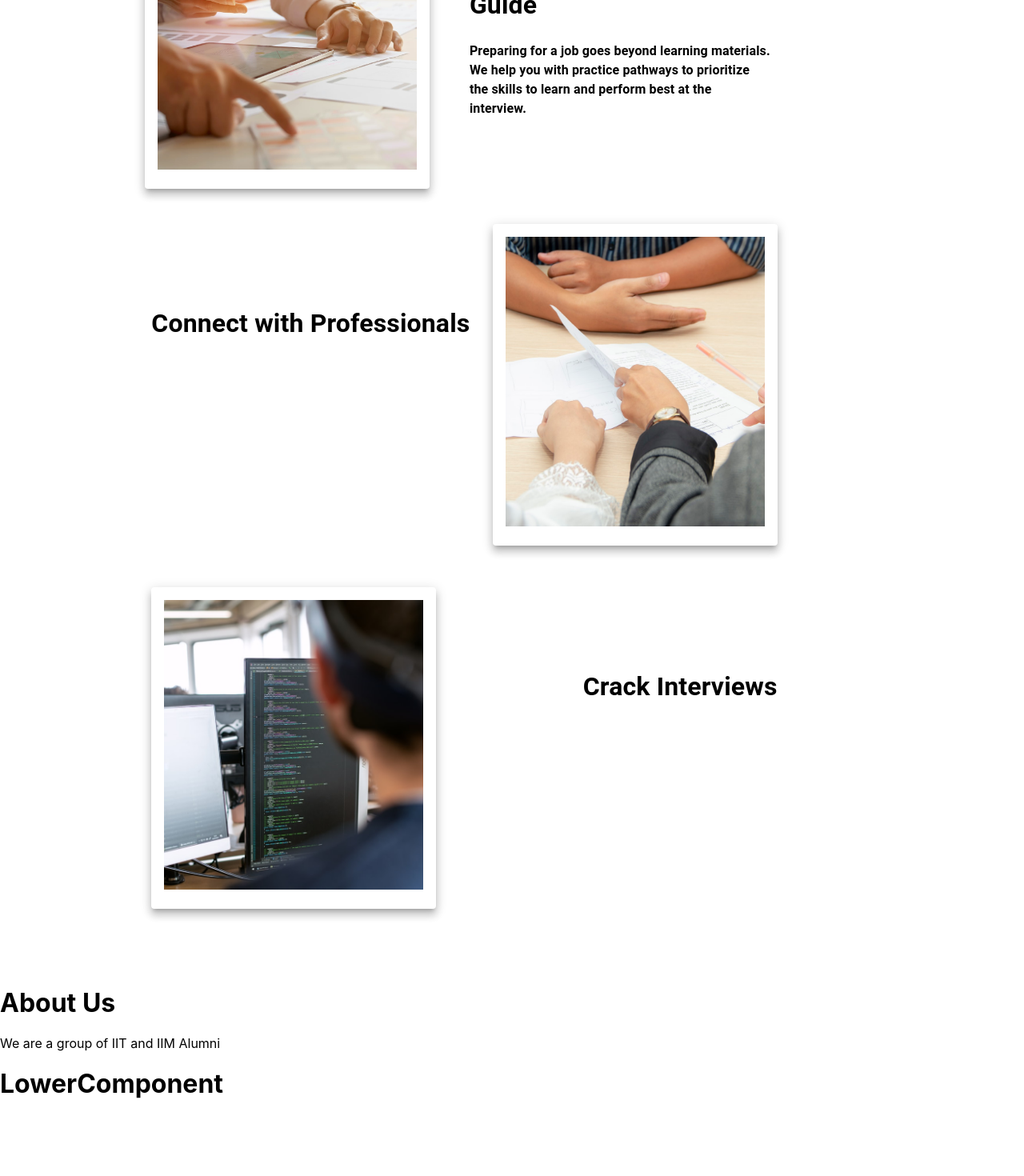
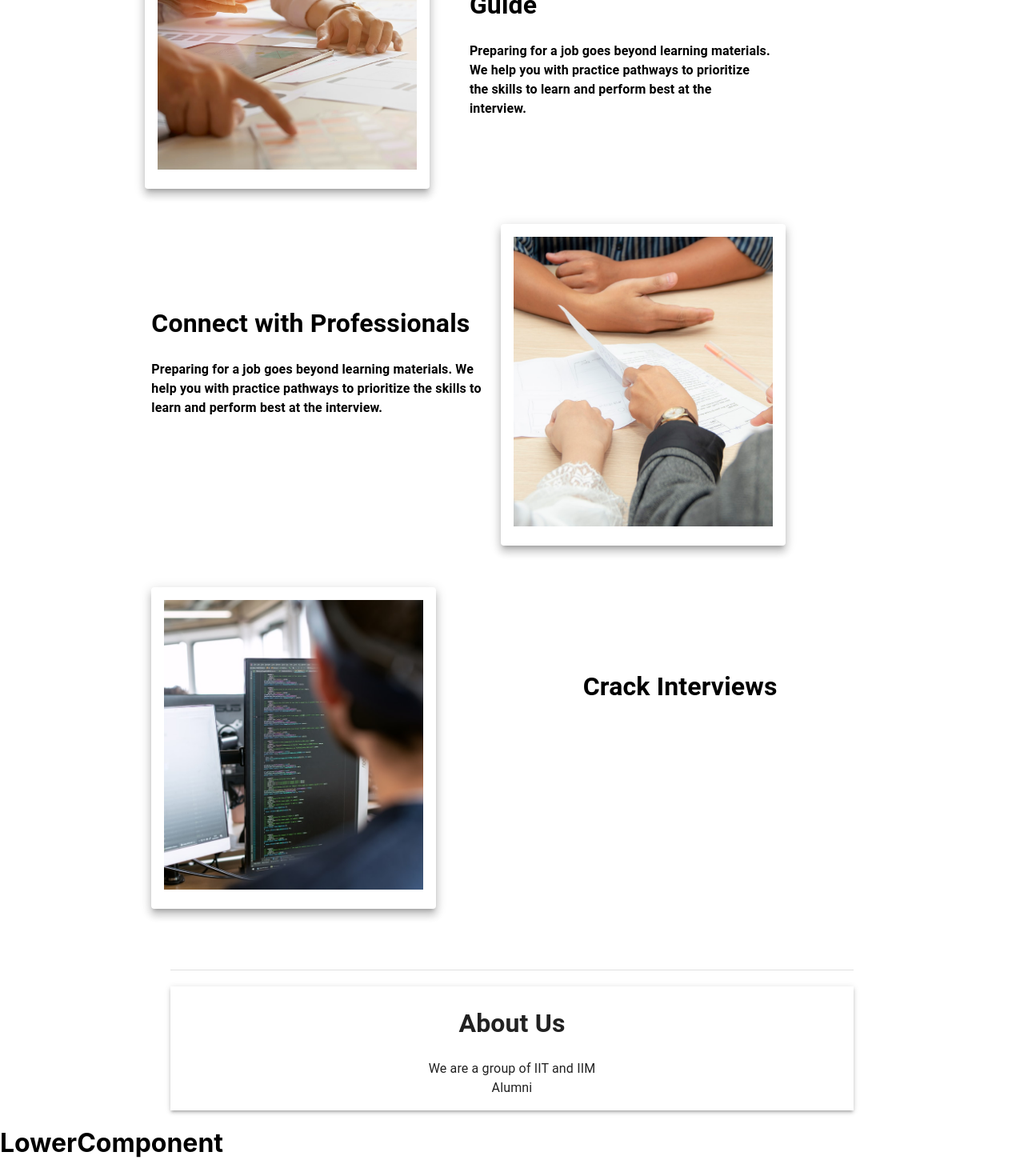
Before and after one commit to nikhilrai637/landingPage, a React (Create React App) app: page /home in a window 1280 px wide. Shown: the part 1838-3308 px from the top of the page at 80% size. Before the commit the page ends 3234 px from the top, so only its background shows below. Built offline with nearby package versions, Linux system fonts and the light colour scheme.

Commit message:
About Us added

```diff
--- a/src/Home/AboutUs/About.js
+++ b/src/Home/AboutUs/About.js
@@ -1,11 +1,36 @@
 import React from 'react'
 import CentralParagraph from './CentralParagraph'
 import LowerComponent from './LowerComponent/LowerComponent'
+import { Grid, Typography } from '@material-ui/core'
+import { Paper } from '@material-ui/core';
+import { Divider } from '@material-ui/core';
 
 function About() {
     return (
         <div>
-            <h1>About Us</h1>
+
+
+        <Grid item container>
+            <Grid item xs={2} />
+               <Grid item xs={8}>
+                   <Divider style={{marginBottom:"20px"}} />
+                   <Paper elevation={3} variant="elevation" square>
+
+                   <Grid container justify="center">
+                  <Grid item xs={3} style={{textAlign:"center"}}>
+                      <Typography>
+                          <h1>About Us</h1>
+                          <p> We are a group of IIT and IIM Alumni</p>
+                      </Typography>
+                  </Grid>
+              </Grid>
+                   </Paper>
+
+                  </Grid>
+                <Grid item xs={2} />
+              </Grid>
+
+
             <CentralParagraph/>
             <LowerComponent/>
         </div>
--- a/src/Home/AboutUs/CentralParagraph.js
+++ b/src/Home/AboutUs/CentralParagraph.js
@@ -3,7 +3,7 @@ import React from 'react'
 function CentralParagraph() {
     return (
         <div>
-            <p> We are a group of IIT and IIM Alumni</p>
+
         </div>
     )
 }
--- a/src/Home/Page3/Page3.js
+++ b/src/Home/Page3/Page3.js
@@ -74,10 +74,12 @@ function Page3() {
               <Grid container direction="row" justify="flex-start" alignItems="flex-start" sm={6}>
                  <Typography>
                      <h1 style={{marginTop:"100px"}}>Connect with Professionals</h1>
+                     <h4>Preparing for a job goes beyond learning materials. We help you with practice pathways to prioritize the skills
+                         to learn and perform best at the interview.</h4>
                  </Typography>
 
               </Grid>
-              <Grid item sm={5}>
+              <Grid item sm={5} style={{marginLeft:"10px"}}>
                   <Component2 />
 
 
```
